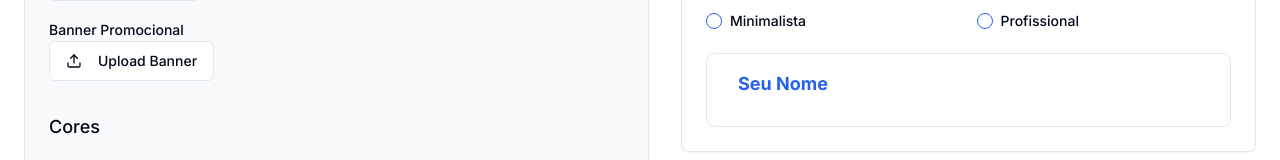
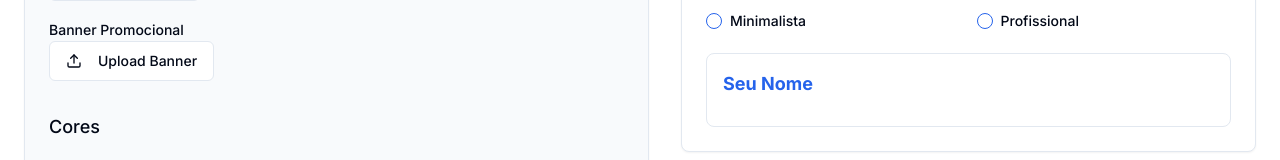
Before and after one commit to redcat2323/gerador-de-assinatura-valuehost, a React (Vite) app: page / in a window 1280 px wide. Shown: the part 261-421 px from the top of the page. Built offline with nearby package versions, Linux system fonts and the light colour scheme.

Commit message:
Fix logo display in preview
Updated the SignaturePreview component to ensure that the logo is correctly displayed in the email signature preview.
[skip gpt_engineer]

```diff
--- a/src/components/signature/templates/ClassicTemplate.tsx
+++ b/src/components/signature/templates/ClassicTemplate.tsx
@@ -8,22 +8,23 @@ interface ClassicTemplateProps {
 
 export const ClassicTemplate = ({ data }: ClassicTemplateProps) => {
   return (
-    <table cellPadding="0" cellSpacing="0">
+    <table cellPadding="0" cellSpacing="0" style={{ width: "100%" }}>
       <tbody>
         <tr>
-          <td style={{ verticalAlign: "top", paddingRight: "15px" }}>
-            {data.logo_url && (
+          {data.logo_url && (
+            <td style={{ verticalAlign: "top", paddingRight: "15px", width: "100px" }}>
               <img
                 src={data.logo_url}
                 alt="Logo"
                 style={{
-                  maxWidth: "100px",
+                  width: "100px",
                   height: "auto",
+                  display: "block",
                   marginBottom: "10px"
                 }}
               />
-            )}
-          </td>
+            </td>
+          )}
           <td style={{ verticalAlign: "top" }}>
             <strong className="text-lg text-primary">
               {data.fullName || "Seu Nome"}
@@ -128,7 +129,7 @@ export const ClassicTemplate = ({ data }: ClassicTemplateProps) => {
               <img
                 src={data.banner_url}
                 alt="Banner Promocional"
-                style={{ maxWidth: "100%", height: "auto" }}
+                style={{ width: "100%", height: "auto", display: "block" }}
               />
             </td>
           </tr>
```
